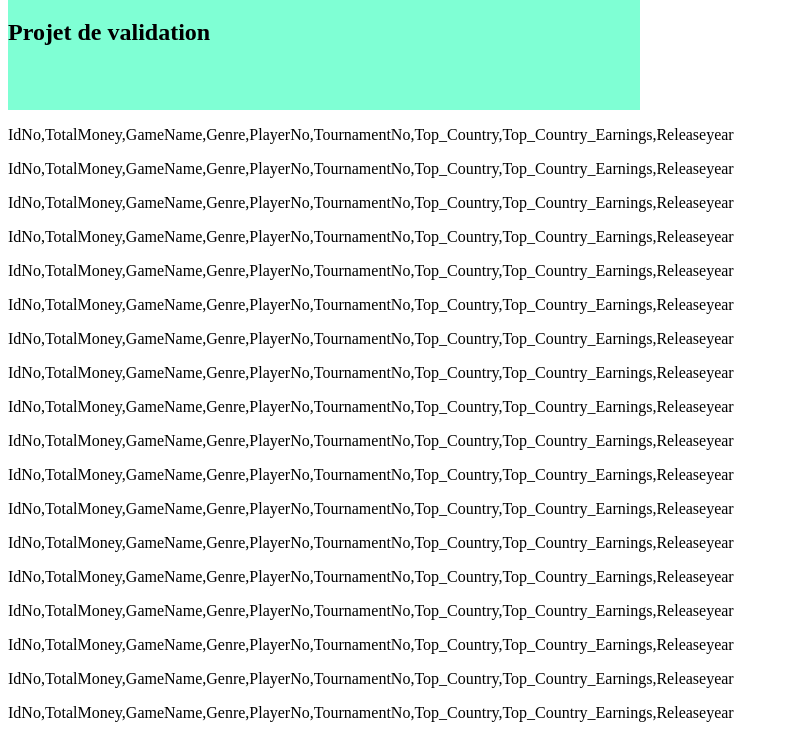
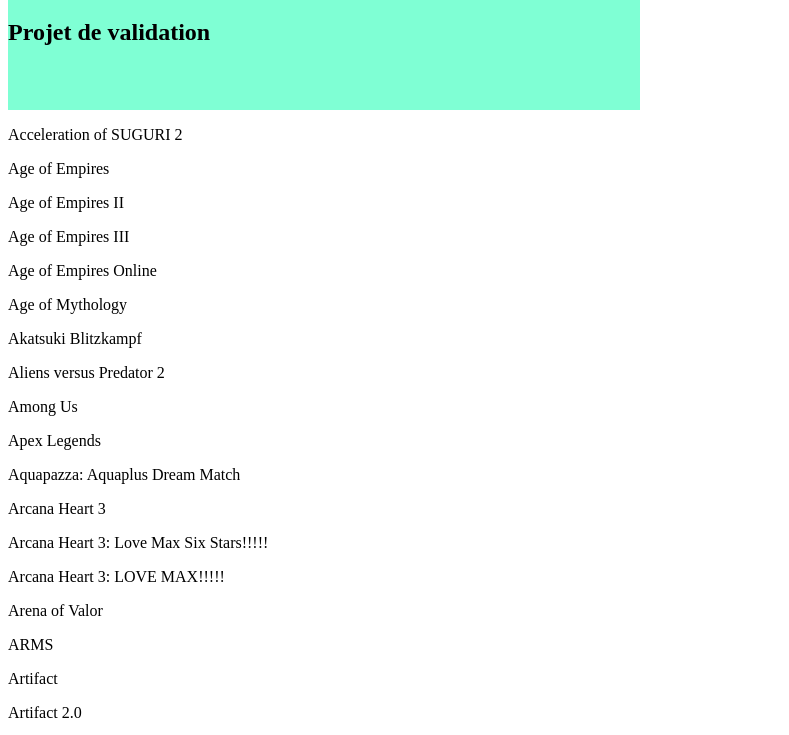
Before and after one commit to gregoiregavin/datavis-2022, a plain HTML site: page index.html in a window 1280 px wide. Shown: the part 61-796 px from the top of the page, without its empty margins (0-789 px from the left). Drawn offline with nearby package versions, Linux system fonts and the light colour scheme.

Commit message:
Update index.html

```diff
--- a/index.html
+++ b/index.html
@@ -47,35 +47,14 @@
         let tbody = table.append('tbody')
 
         // RÉCUPÉRATION DES DONNÉES
+
         d3.csv('ESport_Earnings.csv', function (data) {
 
-            //console.log(data)
+            //d3.select('body').append('p').text(Object.keys(data))
+            d3.select('body').append('p').text(data.GameName)
+            console.log(data);
 
-            for (var i = 0; i < data.length; i++) {
-                console.log(data[i].Name);
-                console.log(data[i].Age);
-            }
-
-            //let table = wrapper.append('table')
-            //let thead = table.append('thead')
-            //let tbody = table.append('tbody')
-
-            //d3.select('body').append('p').text(data.Top_Country)
-            //console.log(Object.keys(data)[2])
-            //console.log(Object.values(data)[2])
-
-            d3.select('body').append('p').text(Object.keys(data))
         })
-
-        /* d3.csv("ESport_Earnings.csv").then(function (data) {
-
-            for (var i = 0; i < data.length; i++) {
-                console.log(data[i].GameName);
-            }
-        }); */
-
-        const donnees = d3.csv('ESport_Earnings.csv')
-        console.log(donnees)
 
     </script>
 </body>
```
